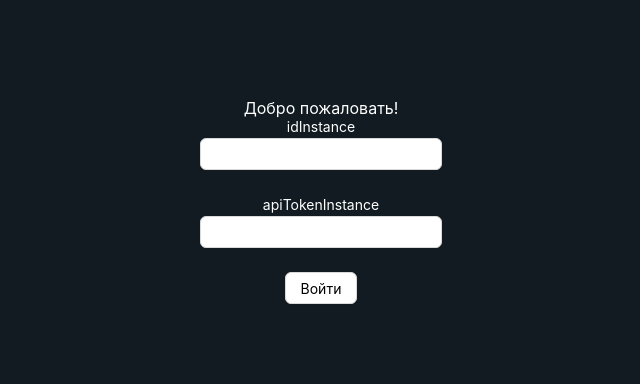
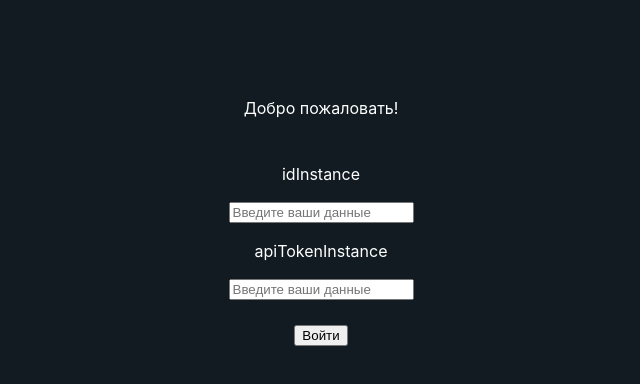
Before and after one commit to karap9s/green-api, a React (Vite) app: page / in a window 1280 px wide. Shown: the top 384 px of the page, without its empty margins (319-959 px from the left). Built offline with nearby package versions, Linux system fonts and the light colour scheme.

Commit message:
feat: simple logic of toggling pages.

```diff
--- a/src/App.jsx
+++ b/src/App.jsx
@@ -1,12 +1,24 @@
-import './App.css'
+import "./App.css";
 import WelcomePage from "./components/welcomePage";
+import ChatPage from "./components/chatPage/index.jsx";
+import {useState, useEffect} from "react";
 
 function App() {
+    const [data, setData] = useState(
+        localStorage.getItem("id") && localStorage.getItem("token")
+            ? {
+                id: localStorage.getItem("id"),
+                token: localStorage.getItem("token"),
+            }
+            : undefined
+    );
+
     return (
         <div className="wrapper">
-            <WelcomePage/>
+            {!data && <WelcomePage setData={setData}/>}
+            {data && <ChatPage/>}
         </div>
-    )
+    );
 }
 
-export default App
+export default App;
--- /dev/null
+++ b/src/componentUtils/CustomInput/CustomInput.jsx
@@ -0,0 +1,11 @@
+import React from 'react';
+
+const CustomInput = ({placeholder, callback}) => {
+    return (
+        <>
+            <input onChange={callback} placeholder={placeholder}/>
+        </>
+    );
+};
+
+export default CustomInput;
--- /dev/null
+++ b/src/components/chatPage/index.jsx
@@ -0,0 +1,11 @@
+import React from 'react';
+
+const ChatPage = () => {
+    return (
+        <div>
+            <h1>111</h1>
+        </div>
+    );
+};
+
+export default ChatPage;
--- a/src/components/welcomePage/index.jsx
+++ b/src/components/welcomePage/index.jsx
@@ -1,30 +1,31 @@
-import React from 'react';
-import {Button, Form, Input} from "antd";
+import React, {useEffect, useState} from 'react';
 import styles from "./index.module.css";
+import CustomInput from "../../componentUtils/CustomInput/CustomInput.jsx";
 
-const WelcomePage = () => {
-    const {Item} = Form;
-    const onFinish = (val) => {
-        try {
-            console.log(val);
-        } catch (err) {
-            console.log(err);
-        }
-    }
+const WelcomePage = ({setData}) => {
+    const [id, setId] = useState("");
+    const [token, setToken] = useState("");
+
+
     return (
         <div className={styles.wrapper}>
-            <h1>Добро пожаловать!</h1>
-            <Form className={styles.form} onFinish={onFinish} name="login">
-                <h3>idInstance</h3>
-                <Item>
-                    <Input/>
-                </Item>
-                <h3>apiTokenInstance</h3>
-                <Item>
-                    <Input/>
-                </Item>
-                <Button className={styles.submit_btn}>Войти</Button>
-            </Form>
+            <h1 className={styles.main_heading}>Добро пожаловать!</h1>
+            <>
+                <h3 className={styles.additional_heading}>idInstance</h3>
+                <CustomInput callback={(e) => setId(e.target.value)} placeholder={"Введите ваши данные"}/>
+            </>
+
+            <>
+                <h3 className={styles.additional_heading}>apiTokenInstance</h3>
+                <CustomInput callback={(e) => setToken(e.target.value)} placeholder={"Введите ваши данные"}/>
+            </>
+
+            <button onClick={() => {
+                localStorage.setItem("id", id);
+                localStorage.setItem("token", token);
+                setData({id: id, token: token});
+            }} className={styles.submit_btn}>Войти
+            </button>
         </div>
     );
 };
--- a/src/components/welcomePage/index.module.css
+++ b/src/components/welcomePage/index.module.css
@@ -6,13 +6,18 @@
     align-items: center;
 }
 
+.submit_btn {
+    margin-top: 25px;
+}
+
 .submit_btn > span {
     color: #000000;
 }
 
-.form {
-    display: flex;
-    flex-direction: column;
-    align-items: center;
-    width: 50%;
+.main_heading {
+    margin-bottom: 30px;
 }
+
+.additional_heading {
+    margin: 20px 0;
+}
```
